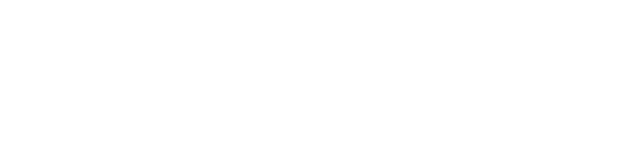
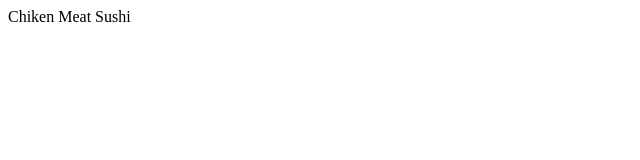
Before and after one commit to endahtw/webdev-assignments, a plain HTML site: page module2-solution/index.html in a window 1280 px wide. Shown: the whole page, without its empty margins (0-640 px from the left). Drawn offline with Linux system fonts and the light colour scheme.

Commit message:
Module 2 Assignment

```diff
--- a/module2-solution/index.html
+++ b/module2-solution/index.html
@@ -4,8 +4,14 @@
 	<meta charset="utf-8">
 	<meta name="viewport" content="width=device-width, initial-scale=1">
 	<title>OUR MENU</title>
+	<style>
+/******Base Styles ******/
+
+	</style>
 </head>
 <body>
-
+Chiken
+Meat
+Sushi
 </body>
 </html>
```
